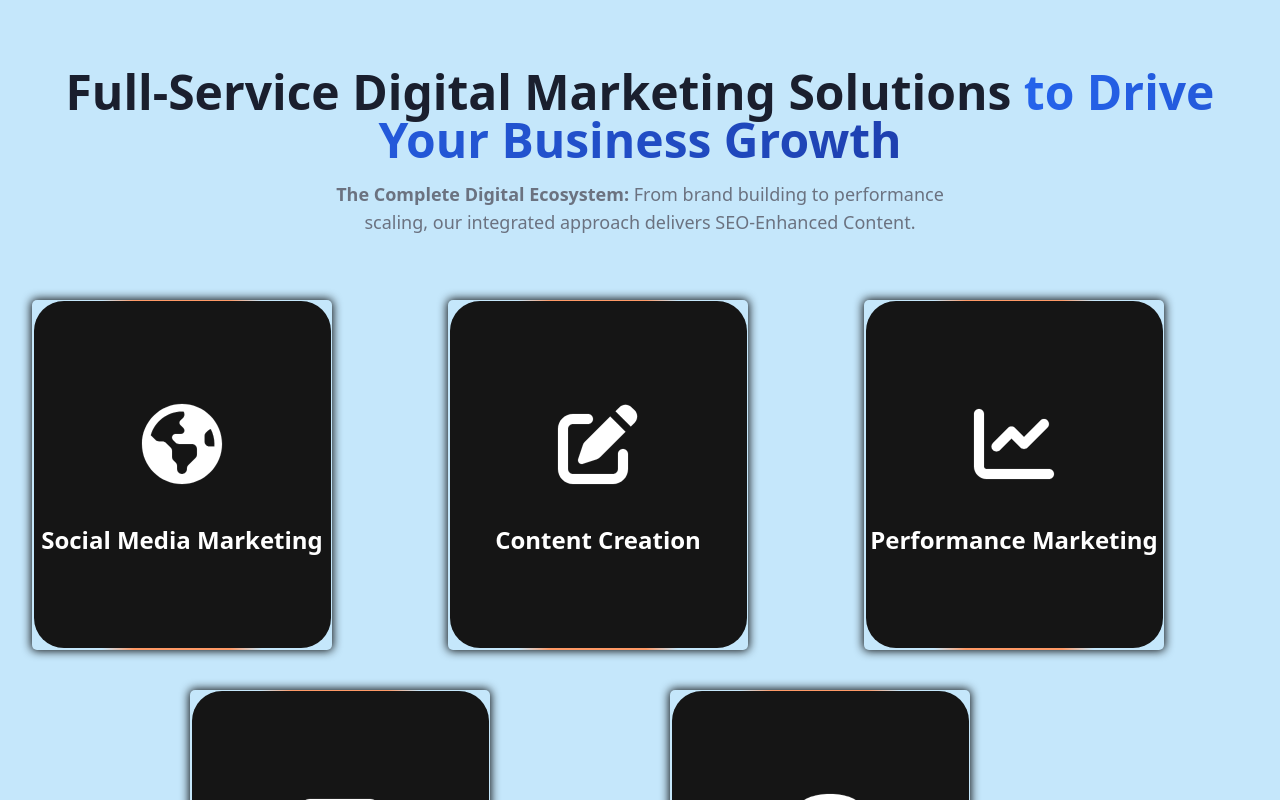
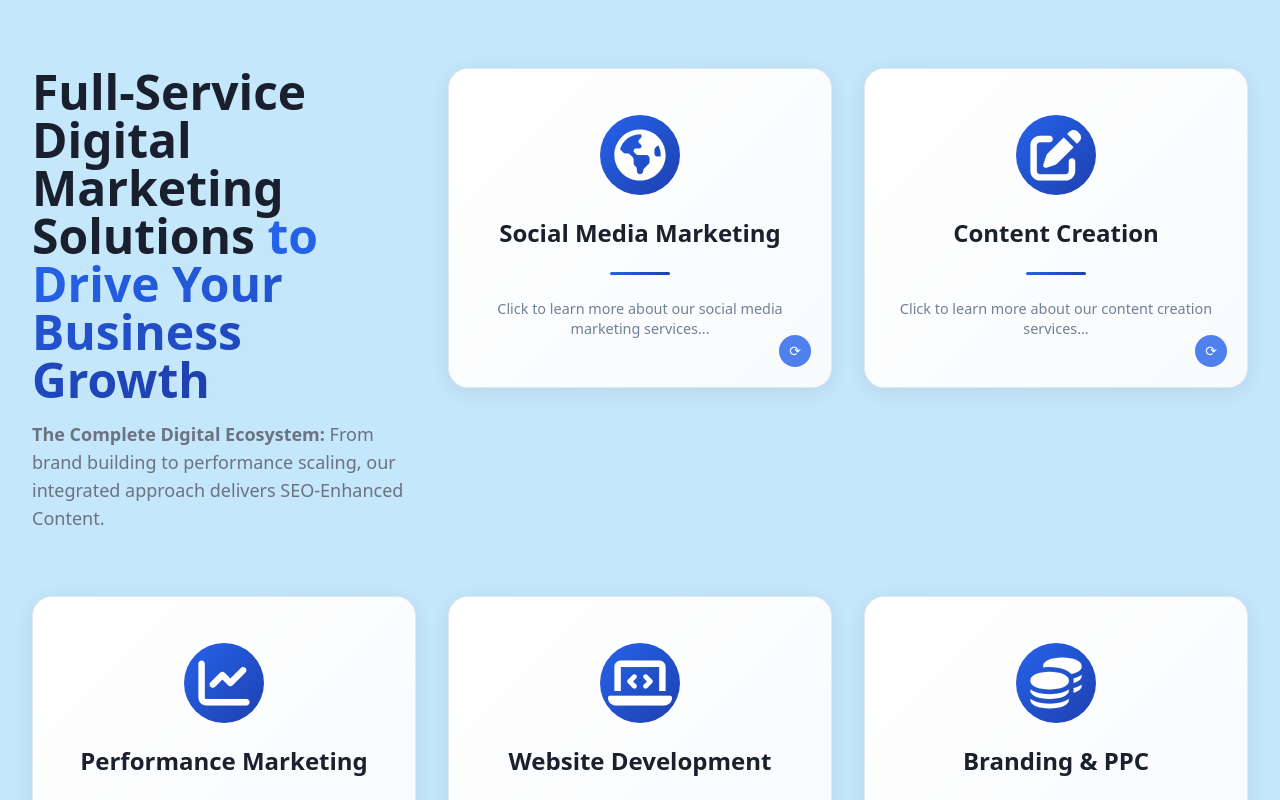
Before and after one commit to shubhworks/bigwigsocial, a Next.js app in the folder apps/frontend/: page / in a window 1280 px wide. Shown: the part 2580-3380 px from the top of the page. Built offline with nearby package versions, Linux system fonts and the light colour scheme.

Commit message:
service card nice

```diff
--- a/apps/frontend/components/cards/FlipCard.tsx
+++ b/apps/frontend/components/cards/FlipCard.tsx
@@ -13,23 +13,37 @@ const AboutHeroCard = ({ logo, title, description }: AboutHeroCardProps) => {
         <StyledWrapper>
             <div className="card cursor-pointer">
                 <div className="content">
+                    {/* Front Side - Clean Professional Design */}
+                    <div className="front">
+                        <div className="front-content">
+                            <div className="logo-container">
+                                {logo}
+                            </div>
+                            <h3 className="title">{title}</h3>
+                            <div className="divider"></div>
+                            <p className="preview-text">
+                                Click to learn more about our {title.toLowerCase()} services...
+                            </p>
+                            <div className="hover-indicator">
+                                <span>⟳</span>
+                            </div>
+                        </div>
+                    </div>
+
+                    {/* Back Side - Detailed Description */}
                     <div className="back">
                         <div className="back-content">
-                            {logo}
-                            <strong className='text-2xl'>{title}</strong>
-                        </div>
-                    </div>
-                    <div className="front">
-                        <div className="img">
-                            <div className="circle"></div>
-                            <div className="circle" id="right"></div>
-                            <div className="circle" id="bottom"></div>
-                        </div>
-                        <div className="front-content">
-                            <small className="badge">{title}</small>
-                            <ul className="description">
+                            <div className="back-logo">
+                                {logo}
+                            </div>
+                            <h4 className="back-title">{title}</h4>
+                            <div className="back-divider"></div>
+                            <p className="back-description">
                                 {description}
-                            </ul>
+                            </p>
+                            <div className="back-indicator">
+                                <span>⟳</span>
+                            </div>
                         </div>
                     </div>
                 </div>
@@ -41,164 +55,236 @@ const AboutHeroCard = ({ logo, title, description }: AboutHeroCardProps) => {
 const StyledWrapper = styled.div`
   .card {
     overflow: visible;
-    width: 300px;
-    height: 350px;
-    text-align: center;
-    position: relative;
+    width: 100%;
+    height: 320px;
+    perspective: 1000px;
   }
 
   .content {
     width: 100%;
     height: 100%;
     transform-style: preserve-3d;
-    transition: transform 300ms;
-    box-shadow: 0px 0px 10px 1px #000000ee;
-    border-radius: 5px;
+    transition: transform 600ms cubic-bezier(0.4, 0.2, 0.2, 1);
+    border-radius: 20px;
     position: relative;
   }
 
   .front, .back {
-    // background-color: #151515;
     position: absolute;
     width: 100%;
     height: 100%;
     backface-visibility: hidden;
     -webkit-backface-visibility: hidden;
-    border-radius: 5px;
+    border-radius: 20px;
     overflow: hidden;
+    padding: 24px;
+    box-sizing: border-box;
   }
 
-  .back {
-    justify-content: center;
-    display: flex;
-    align-items: center;
-  }
-
-  .back::before {
-    position: absolute;
-    content: ' ';
-    width: 160px;
-    height: 160%;
-    background: linear-gradient(90deg, transparent, #ff9966, #ff9966, #ff9966, #ff9966, transparent);
-    animation: rotation_481 5000ms infinite linear;
-  }
-
-  .back-content {
-    position: absolute;
-    width: 99%;
-    height: 99%;
-    background-color: #151515;
-    border-radius: 30px;
-    color: white;
+  /* Front Side Styling */
+  .front {
+    background: linear-gradient(135deg, #ffffff 0%, #f8fafc 100%);
+    border: 1px solid #e2e8f0;
+    box-shadow: 0 4px 20px rgba(0, 0, 0, 0.08);
     display: flex;
     flex-direction: column;
     justify-content: center;
     align-items: center;
-    gap: 30px;
+    text-align: center;
   }
 
+  .front-content {
+    display: flex;
+    flex-direction: column;
+    align-items: center;
+    gap: 16px;
+  }
+
+  .logo-container {
+    width: 80px;
+    height: 80px;
+    background: linear-gradient(135deg, var(--color-accent) 0%, var(--color-accent-dark) 100%);
+    border-radius: 50%;
+    display: flex;
+    align-items: center;
+    justify-content: center;
+    color: white;
+    margin-bottom: 8px;
+  }
+
+  .title {
+    font-size: 1.5rem;
+    font-weight: 700;
+    color: #1a202c;
+    margin: 0;
+    line-height: 1.2;
+  }
+
+  .divider {
+    width: 60px;
+    height: 3px;
+    background: linear-gradient(90deg, var(--color-accent) 0%, var(--color-accent-dark) 100%);
+    border-radius: 2px;
+    margin: 8px 0;
+  }
+
+  .preview-text {
+    color: #718096;
+    font-size: 0.9rem;
+    line-height: 1.4;
+    margin: 0;
+  }
+
+  .hover-indicator {
+    position: absolute;
+    bottom: 20px;
+    right: 20px;
+    width: 32px;
+    height: 32px;
+    background: var(--color-accent);
+    border-radius: 50%;
+    display: flex;
+    align-items: center;
+    justify-content: center;
+    color: white;
+    font-size: 14px;
+    opacity: 0.8;
+    transition: all 0.3s ease;
+  }
+
+  /* Back Side Styling */
+  .back {
+    background: linear-gradient(135deg, var(--color-accent) 0%, var(--color-accent-dark) 100%);
+    transform: rotateY(180deg);
+    display: flex;
+    flex-direction: column;
+    justify-content: center;
+    align-items: center;
+    text-align: center;
+  }
+
+  .back-content {
+    display: flex;
+    flex-direction: column;
+    align-items: center;
+    gap: 16px;
+    color: white;
+    height: 100%;
+  }
+
+  .back-logo {
+    width: 60px;
+    height: 60px;
+    background: rgba(255, 255, 255, 0.2);
+    border-radius: 50%;
+    display: flex;
+    align-items: center;
+    justify-content: center;
+    color: white;
+    backdrop-filter: blur(10px);
+  }
+
+  .back-title {
+    font-size: 1.25rem;
+    font-weight: 600;
+    margin: 0;
+    color: white;
+  }
+
+  .back-divider {
+    width: 40px;
+    height: 2px;
+    background: rgba(255, 255, 255, 0.6);
+    border-radius: 1px;
+    margin: 4px 0;
+  }
+
+  .back-description {
+    font-size: 0.85rem;
+    line-height: 1.5;
+    color: rgba(255, 255, 255, 0.9);
+    margin: 0;
+    overflow-y: auto;
+    max-height: 120px;
+    padding-right: 8px;
+
+    &::-webkit-scrollbar {
+      width: 4px;
+    }
+
+    &::-webkit-scrollbar-track {
+      background: rgba(255, 255, 255, 0.1);
+      border-radius: 2px;
+    }
+
+    &::-webkit-scrollbar-thumb {
+      background: rgba(255, 255, 255, 0.3);
+      border-radius: 2px;
+    }
+  }
+
+  .back-indicator {
+    position: absolute;
+    bottom: 20px;
+    right: 20px;
+    width: 32px;
+    height: 32px;
+    background: rgba(255, 255, 255, 0.2);
+    border-radius: 50%;
+    display: flex;
+    align-items: center;
+    justify-content: center;
+    color: white;
+    font-size: 14px;
+    backdrop-filter: blur(10px);
+  }
+
+  /* Hover Effects */
   .card:hover .content {
     transform: rotateY(180deg);
   }
 
-  @keyframes rotation_481 {
-    0% {
-      transform: rotateZ(0deg);
+  .card:hover .hover-indicator {
+    opacity: 1;
+    transform: scale(1.1);
+  }
+
+  /* Mobile Responsive */
+  @media (max-width: 768px) {
+    .card {
+      height: 280px;
     }
-    100% {
-      transform: rotateZ(360deg);
+
+    .front, .back {
+      padding: 20px;
+    }
+
+    .logo-container {
+      width: 60px;
+      height: 60px;
+    }
+
+    .title {
+      font-size: 1.25rem;
+    }
+
+    .back-title {
+      font-size: 1.1rem;
+    }
+
+    .back-description {
+      font-size: 0.8rem;
+      max-height: 100px;
     }
   }
 
-  .front {
-    transform: rotateY(180deg);
-    color: white;
-  }
+  @media (max-width: 480px) {
+    .card {
+      height: 260px;
+    }
 
-  .front .front-content {
-    position: absolute;
-    width: 100%;
-    height: 100%;
-    padding: 10px;
-    display: flex;
-    flex-direction: column;
-    justify-content: flex-start;
-    align-items: flex-start;
-    gap: 10px;
-  }
-
-  .front-content .badge {
-    background-color: blue;
-    font-weight: 700;
-    padding: 2px 10px;
-    border-radius: 10px;
-    backdrop-filter: blur(2px);
-    width: fit-content;
-    margin-bottom: 10px;
-  }
-
-  .description {
-    box-shadow: 0px 0px 10px 5px #00000088;
-    padding: 10px;
-    background-color: #00000099;
-    backdrop-filter: blur(5px);
-    border-radius: 5px;
-    list-style-type: disc;
-    padding-left: 20px;
-    font-size: 18px;
-    color: #fff;
-  }
-
-  .description li {
-    margin-bottom: 5px;
-    text-align: left;
-  }
-
-  .front .img {
-    position: absolute;
-    width: 100%;
-    height: 100%;
-    object-fit: cover;
-    object-position: center;
-  }
-
-  .circle {
-    width: 90px;
-    height: 90px;
-    border-radius: 50%;
-    background-color: #ffbb66;
-    position: relative;
-    filter: blur(15px);
-    animation: floating 2600ms infinite linear;
-  }
-
-  #bottom {
-    background-color: #ff8866;
-    left: 50px;
-    top: 0px;
-    width: 150px;
-    height: 150px;
-    animation-delay: -800ms;
-  }
-
-  #right {
-    background-color: #ff2233;
-    left: 160px;
-    top: -80px;
-    width: 30px;
-    height: 30px;
-    animation-delay: -1800ms;
-  }
-
-  @keyframes floating {
-    0% {
-      transform: translateY(0px);
-    }
-    50% {
-      transform: translateY(10px);
-    }
-    100% {
-      transform: translateY(0px);
+    .front, .back {
+      padding: 16px;
     }
   }
 `;
--- a/apps/frontend/components/services-section.tsx
+++ b/apps/frontend/components/services-section.tsx
@@ -11,44 +11,57 @@ export default function ServicesSection() {
   return (
     <section id="services" className="py-20 md:py-32 bg-[var(--color-primary)]">
       <div className="max-w-7xl mx-auto px-4 sm:px-6 lg:px-8">
-        <div className="text-center mb-16">
-          <h2 className="text-4xl md:text-5xl font-bold text-[var(--color-text-primary)] mb-4">
-            Full-Service Digital Marketing Solutions <span className="text-transparent bg-clip-text bg-gradient-to-r from-[var(--color-accent)] to-[var(--color-accent-dark)]"> to Drive Your
-              Business Growth</span>
-          </h2>
-          <p className="text-lg text-[var(--color-text-secondary)] max-w-2xl mx-auto">
-            <span className="font-bold"> The Complete Digital Ecosystem: </span>  From brand building to
-            performance scaling, our integrated approach delivers SEO-Enhanced Content.
-          </p>
+
+        {/* Header Row with First Card */}
+        <div className="grid grid-cols-1 lg:grid-cols-3 gap-8 mb-8 lg:mb-16">
+          {/* Header Text */}
+          <div className="lg:col-span-1 flex flex-col justify-center">
+            <h2 className="text-3xl md:text-4xl lg:text-5xl font-bold text-[var(--color-text-primary)] mb-4">
+              Full-Service Digital Marketing Solutions{" "}
+              <span className="text-transparent bg-clip-text bg-gradient-to-r from-[var(--color-accent)] to-[var(--color-accent-dark)]">
+                to Drive Your Business Growth
+              </span>
+            </h2>
+            <p className="text-base md:text-lg text-[var(--color-text-secondary)]">
+              <span className="font-bold">The Complete Digital Ecosystem:</span> From brand building to
+              performance scaling, our integrated approach delivers SEO-Enhanced Content.
+            </p>
+          </div>
+
+          {/* First Two Cards */}
+          <div className="lg:col-span-2 grid grid-cols-1 md:grid-cols-2 gap-6 lg:gap-8">
+            <FlipCard
+              logo={<Earth className="size-12 md:size-16" />}
+              title="Social Media Marketing"
+              description="High-Impact Social Media Marketing (SMM): We craft data-backed, winning social media strategies to manage your profiles, massively increase audience engagement, and drive high-quality traffic focused on measurable ROI."
+            />
+            <FlipCard
+              logo={<PenWrite className="size-12 md:size-16" />}
+              title="Content Creation"
+              description="SEO-Driven Content Marketing & Production: High-quality, original content and video production designed to captivate your audience, rank higher in search engines, and define your brand authority."
+            />
+          </div>
         </div>
 
-        <div className="md:grid md:grid-cols-3 gap-8 hidden">
-          <FlipCard logo={<Earth className="size-25"/>} title="Social Media Marketing" description="High-Impact Social Media Marketing (SMM): We craft
-data-backed, winning social media strategies to manage
-your profiles, massively increase audience engagement,
-and drive high-quality traffic focused on measurable
-ROI." />
-          <FlipCard logo={<PenWrite className="size-25" />} title="Content Creation" description="SEO-Driven Content Marketing & Production: Highquality, original content and video production designed
-to captivate your audience, rank higher in search
-engines, and define your brand authority.
-" />
-          <FlipCard logo={<Graph className="size-25" />} title="Performance Marketing" description="ROI-Focused Performance Marketing: Specialized, datadriven campaigns focused solely on
-maximizing Conversion Rate Optimization (CRO). We
-guarantee qualified lead generation and superior
-measurable business outcomes." />
+        {/* Second Row - Three Cards */}
+        <div className="grid grid-cols-1 md:grid-cols-2 lg:grid-cols-3 gap-6 lg:gap-8">
+          <FlipCard
+            logo={<Graph className="size-12 md:size-16" />}
+            title="Performance Marketing"
+            description="ROI-Focused Performance Marketing: Specialized, data-driven campaigns focused solely on maximizing Conversion Rate Optimization (CRO). We guarantee qualified lead generation and superior measurable business outcomes."
+          />
+          <FlipCard
+            logo={<LaptopCode className="size-12 md:size-16" />}
+            title="Website Development"
+            description="Custom, SEO-Optimized Web Development: We engineer fast, secure, and responsive websites that are custom-built to be your 24/7 conversion-focused business platform."
+          />
+          <FlipCard
+            logo={<Coin className="size-12 md:size-16" />}
+            title="Branding & PPC"
+            description="Strategic Branding & Expert PPC Management: Establish an undeniable brand identity and instantly dominate search results with Google Ads & expert Pay-Per-Click (PPC) campaigns focused on immediate, targeted traffic."
+          />
         </div>
-        <div className="md:flex justify-center mt-10 pr-30 space-x-45 hidden">
-          <FlipCard logo={<LaptopCode className="size-25"/>} title="Website Development" description="Custom, SEO-Optimized Web Development: We
-engineer fast, secure, and responsive websites that are
-custom-built to be your 24/7 conversion-focused
-business platform.
-" />
-          <FlipCard logo={<Coin className="size-25"/>} title="Branding & PPC" description="Strategic Branding & Expert PPC
-Management: Establish an undeniable brand identity
-and instantly dominate search results with Google Ads
-& expert Pay-Per-Click (PPC) campaigns focused on
-immediate, targeted traffic." />
-        </div>
+
       </div>
     </section>
   )
```
Also changed, not shown: apps/frontend/lib/portfolio-data.ts (+8 -8 lines), apps/frontend/public/portfolio/gyanganga.png (added).
